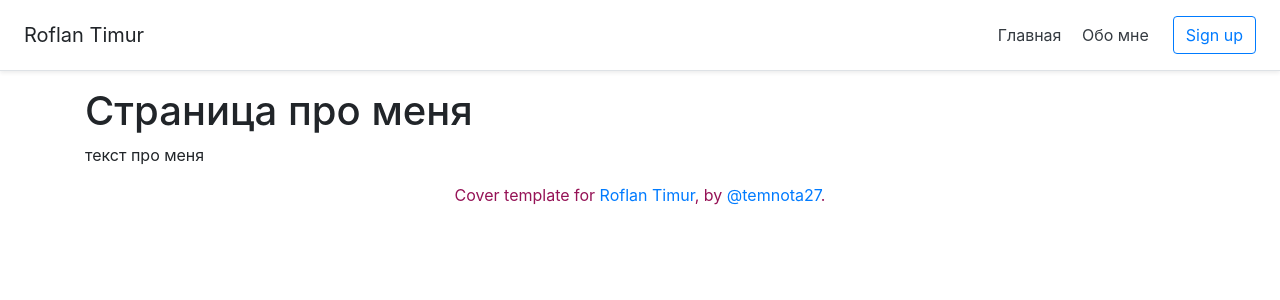
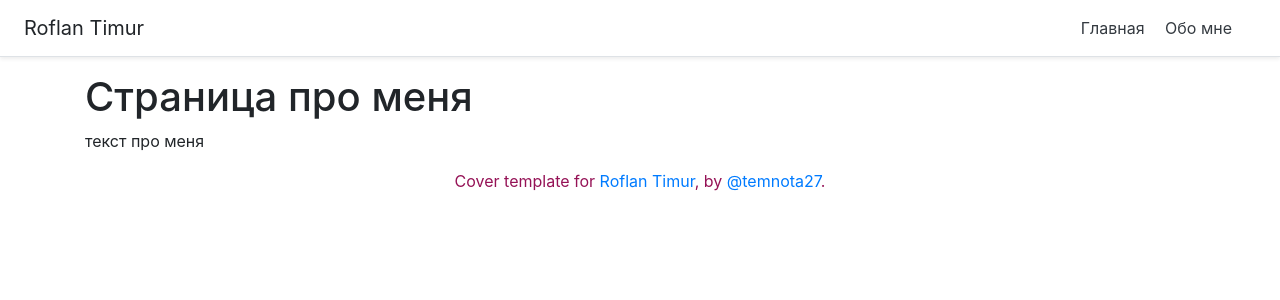
Before and after one commit to RoflanTimur/Sum_practice, a Django app: page /about in a window 1280 px wide. Shown: the top 300 px of the page. Run offline with Django 3.2, Linux system fonts and the light colour scheme; some libraries are stand-ins or nearby versions.

Commit message:
remove button

```diff
--- a/templates/blog/base.html
+++ b/templates/blog/base.html
@@ -18,7 +18,6 @@
     <a class="p-2 text-dark" href="{%  url 'post_list' %}">Главная</a>
     <a class="p-2 text-dark" href="{% url 'about' %}">Обо мне</a>
   </nav>
-  <a class="btn btn-outline-primary" href="#">Sign up</a>
 </div>
 
 <div class="container">
```
